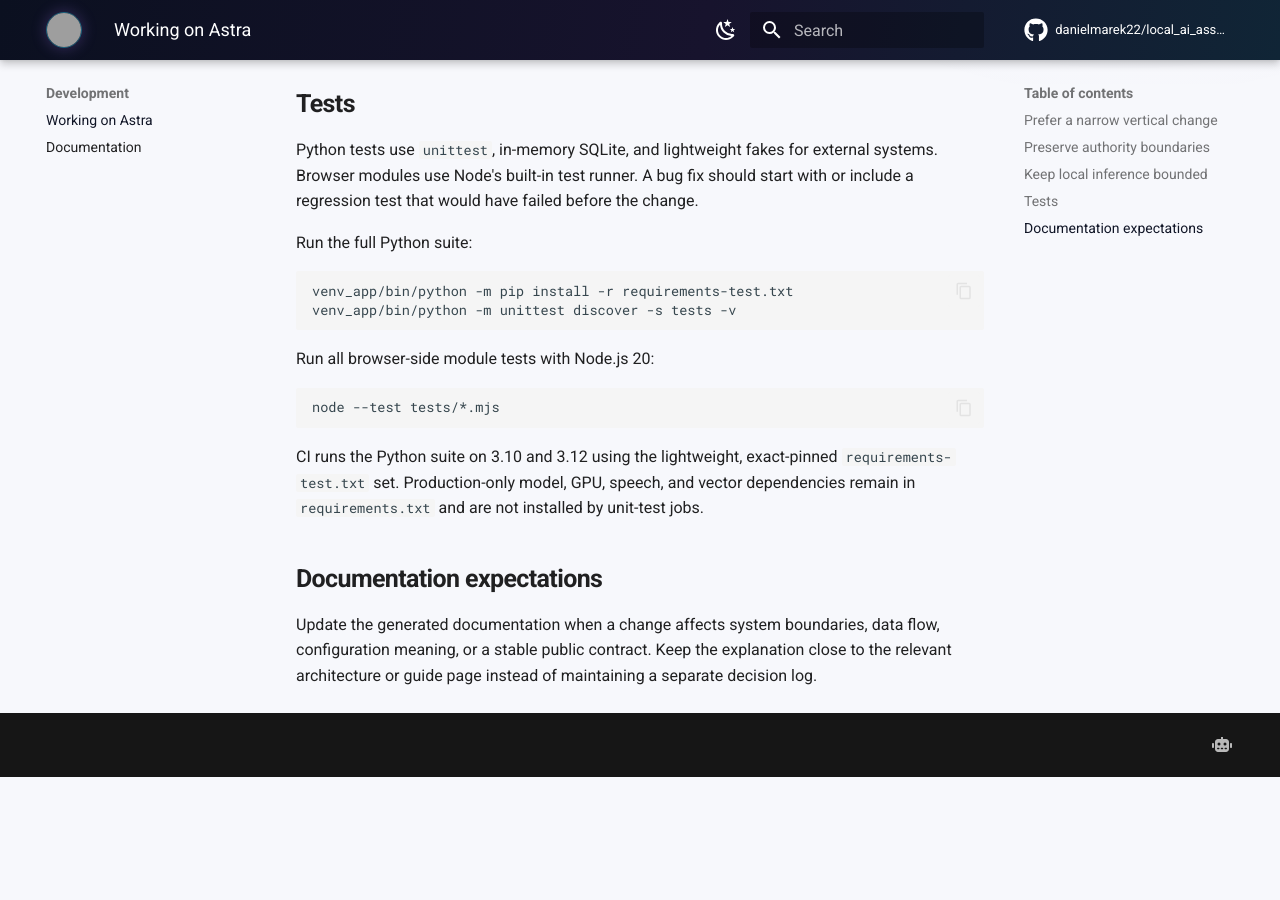
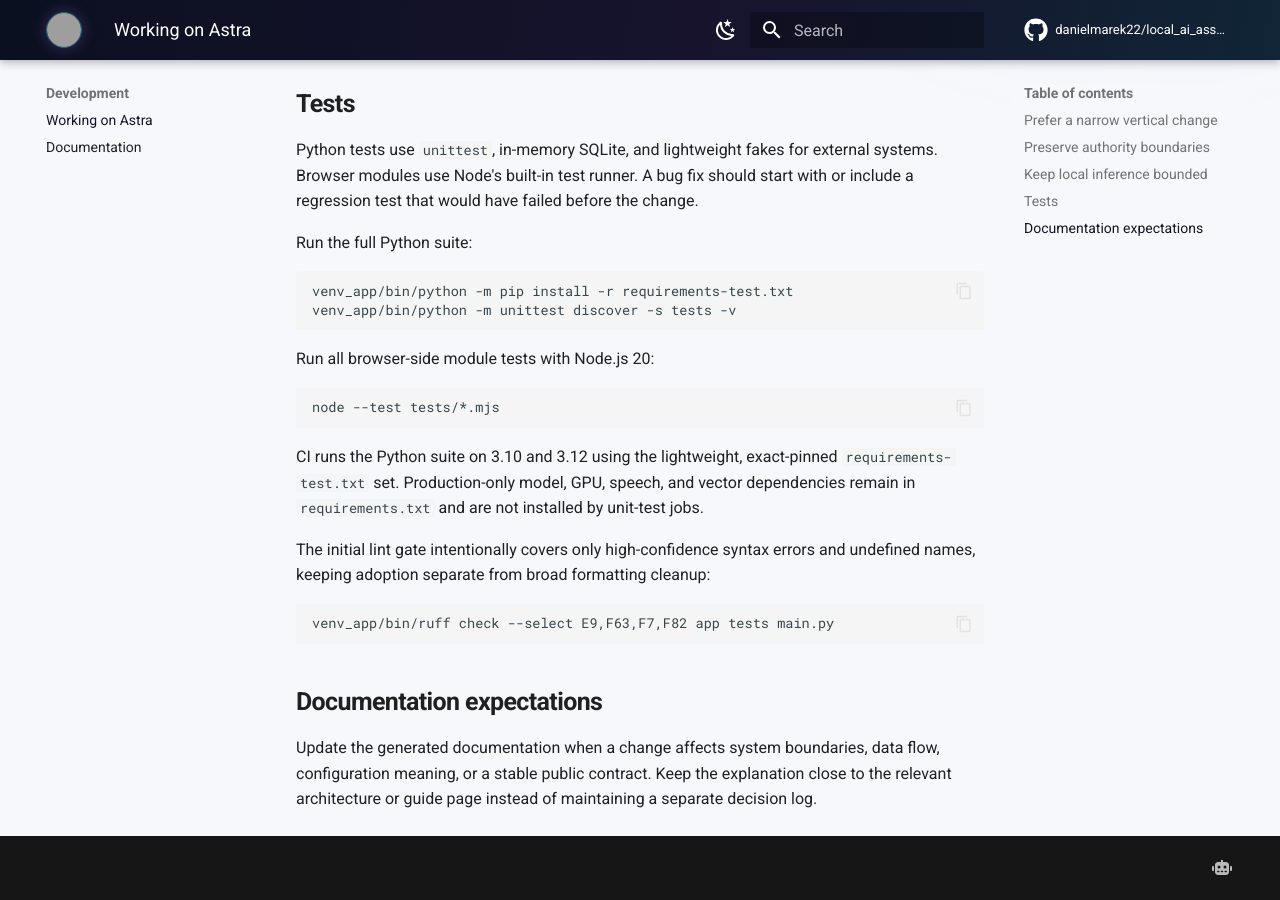
Before and after one commit to danielmarek22/local_ai_assistant, an MkDocs documentation site: the page built from docs/guides/development.md, in a window 1280 px wide and 900 px high, scrolled down 865 px. Built offline with MkDocs 1.6.1 and Material for MkDocs 9.7.7, drawn with Linux system fonts in a browser that asks for light colours; comment, search, counter and statistics services are not loaded; before the commit the page ends 1642 px from its top, so only the background shows below that; grey boxes are pictures that could not be loaded.

Commit message:
ci: add critical Python lint gate

````diff
--- a/docs/guides/development.md
+++ b/docs/guides/development.md
@@ -48,6 +48,13 @@ CI runs the Python suite on 3.10 and 3.12 using the lightweight, exact-pinned
 `requirements-test.txt` set. Production-only model, GPU, speech, and vector dependencies
 remain in `requirements.txt` and are not installed by unit-test jobs.
 
+The initial lint gate intentionally covers only high-confidence syntax errors and
+undefined names, keeping adoption separate from broad formatting cleanup:
+
+```bash
+venv_app/bin/ruff check --select E9,F63,F7,F82 app tests main.py
+```
+
 ## Documentation expectations
 
 Update the generated documentation when a change affects system boundaries, data flow, configuration meaning, or a stable public contract. Keep the explanation close to the relevant architecture or guide page instead of maintaining a separate decision log.
--- a/requirements-test.txt
+++ b/requirements-test.txt
@@ -7,3 +7,4 @@ pydantic==2.12.5
 PyYAML==6.0.3
 requests==2.33.1
 rich==14.3.3
+ruff==0.16.6
````
Also changed, not shown: 1 other file.
